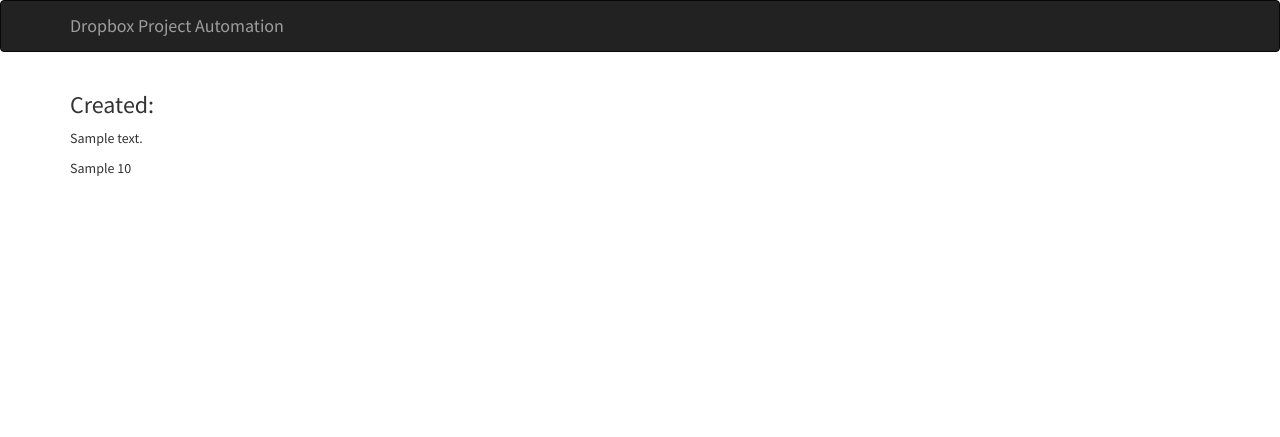
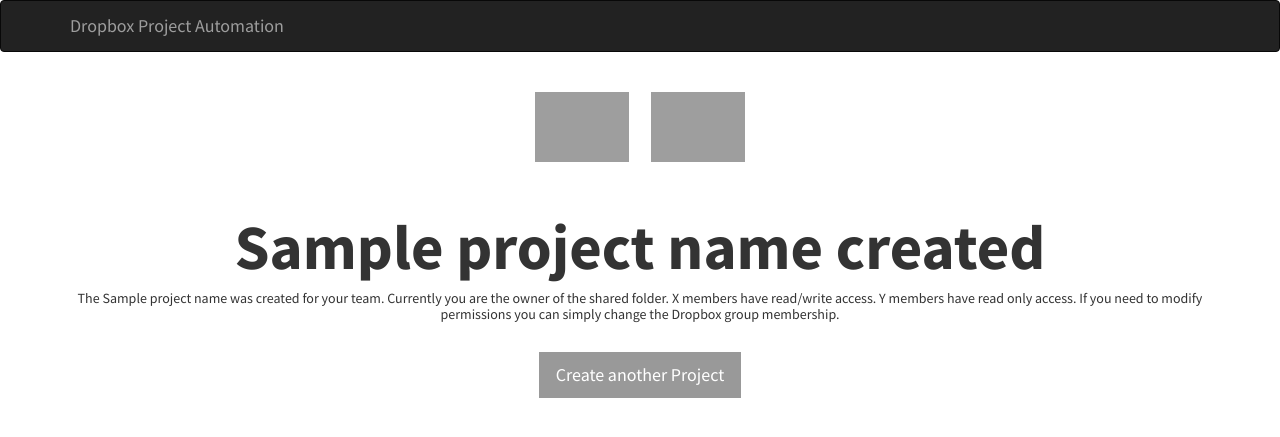
Before and after one commit to chadduffey/DB_PROJECT_AUTO, a Flask app: template templates/complete.html in a window 1280 px wide. Shown: the top 437 px of the page. Run offline with Flask 2, Linux system fonts and the light colour scheme; the template is opened without the code that fills it: most values are stand-ins (such as "Sample title", 1, 10 or a date in 2020); some libraries are stand-ins or nearby versions; grey boxes are pictures that could not be loaded.

Commit message:
functionally complete, needs polish

```diff
--- a/app.py
+++ b/app.py
@@ -13,7 +13,7 @@
 
 from dropboxAPI import (get_info, get_team_members, get_dropbox_groups, get_user_account_detail,
 						get_file_or_folder_metdata, create_dropbox_folder, list_folder_content,
-						get_folders_to_create, create_folders, share_dropbox_folder, add_rw_dropbox_share_permissions)
+						get_folders_to_create, create_folders, share_dropbox_folder, add_dropbox_share_permissions)
 
 app = Flask(__name__)
 app.config['SECRET_KEY'] = os.urandom(24)
@@ -79,11 +79,9 @@
 	folders_to_create = get_folders_to_create(folder_content, template_folder, top_level_folder_to_create)
 	create_folders(session['dropbox_user_token'], folders_to_create)
 	shared_folder_detail = share_dropbox_folder(session['dropbox_user_token'], folders_to_create[0])
-	perms_change_status = add_rw_dropbox_share_permissions(session['dropbox_user_token'], shared_folder_detail['shared_folder_id'], rw_group)
-
-	temp = str(shared_folder_detail['shared_folder_id']) + " - " + str(rw_group) + " - " + str(session['dropbox_user_token'])
-
-	return render_template('complete.html', folder_content=folders_to_create, sf=perms_change_status, temp=temp)
+	perms_change_status_rw = add_dropbox_share_permissions(session['dropbox_user_token'], shared_folder_detail['shared_folder_id'], rw_group, "editor")
+	perms_change_status_ro = add_dropbox_share_permissions(session['dropbox_user_token'], shared_folder_detail['shared_folder_id'], ro_group, "viewer")
+	return render_template('complete.html', folder_content=folders_to_create, project_name=top_level_folder_to_create)
 
 @app.route('/main', methods=['GET', 'POST'])
 def main():
--- a/dropboxAPI.py
+++ b/dropboxAPI.py
@@ -98,9 +98,9 @@
 
 	return response.json()
 
-def add_rw_dropbox_share_permissions(token, shared_folder_id, group_id):
+def add_dropbox_share_permissions(token, shared_folder_id, group_id, access_level):
 	userToken = "Bearer " + token
-	data="{\"shared_folder_id\": \"" + shared_folder_id + "\",\"members\": [{\"member\": {\".tag\": \"dropbox_id\",\"dropbox_id\": \"" + group_id + "\"},\"access_level\": {\".tag\": \"editor\"}}]}"
+	data="{\"shared_folder_id\": \"" + shared_folder_id + "\",\"members\": [{\"member\": {\".tag\": \"dropbox_id\",\"dropbox_id\": \"" + group_id + "\"},\"access_level\": {\".tag\": \"" + access_level +"\"}}]}"
 	try:
 	    response = requests.post(url='https://api.dropboxapi.com/2/sharing/add_folder_member',
 	    				data=data,
@@ -108,7 +108,7 @@
 	except:
 		return "list_folder_content_failed"
 
-	return response#.json()
+	return response.json()
 
 #---------------------------
 # Parsing Only (no api call)
--- a/templates/complete.html
+++ b/templates/complete.html
@@ -4,10 +4,21 @@
 {% block title %}Dropbox Project Automation{% endblock %}
 
 {% block page_content %}
-	<h3>Created:</h3>
-	{% for f in folder_content %}
-		<p>{{ f }}</p>
-	{% endfor %}
-	{{ sf }}
-	{{ temp }}
+
+    <figure>
+        <img src="https://dl.dropboxusercontent.com/u/354544978/MKTG-DEMO/static/MKTGLogo.png" height="70" style="padding-right: 20px;"/>
+        <img src="https://dl.dropboxusercontent.com/u/354544978/MKTG-DEMO/static/dropbox.png" height="70" />
+    </figure>
+
+    <!-- Header -->
+    <header id="top" class="header">
+
+        <div class="text-vertical-center">
+            <h1>{{ project_name}} created</h1>
+            <h5>The {{ project_name }} was created for your team. Currently you are the owner of the shared folder. X members have read/write access. Y members have read only access. If you need to modify permissions you can simply change the Dropbox group membership.</h3>
+            <br>
+            <a href="/" class="btn btn-dark btn-lg">Create another Project</a>
+        </div>
+    </header>
+
 {% endblock %}
```
